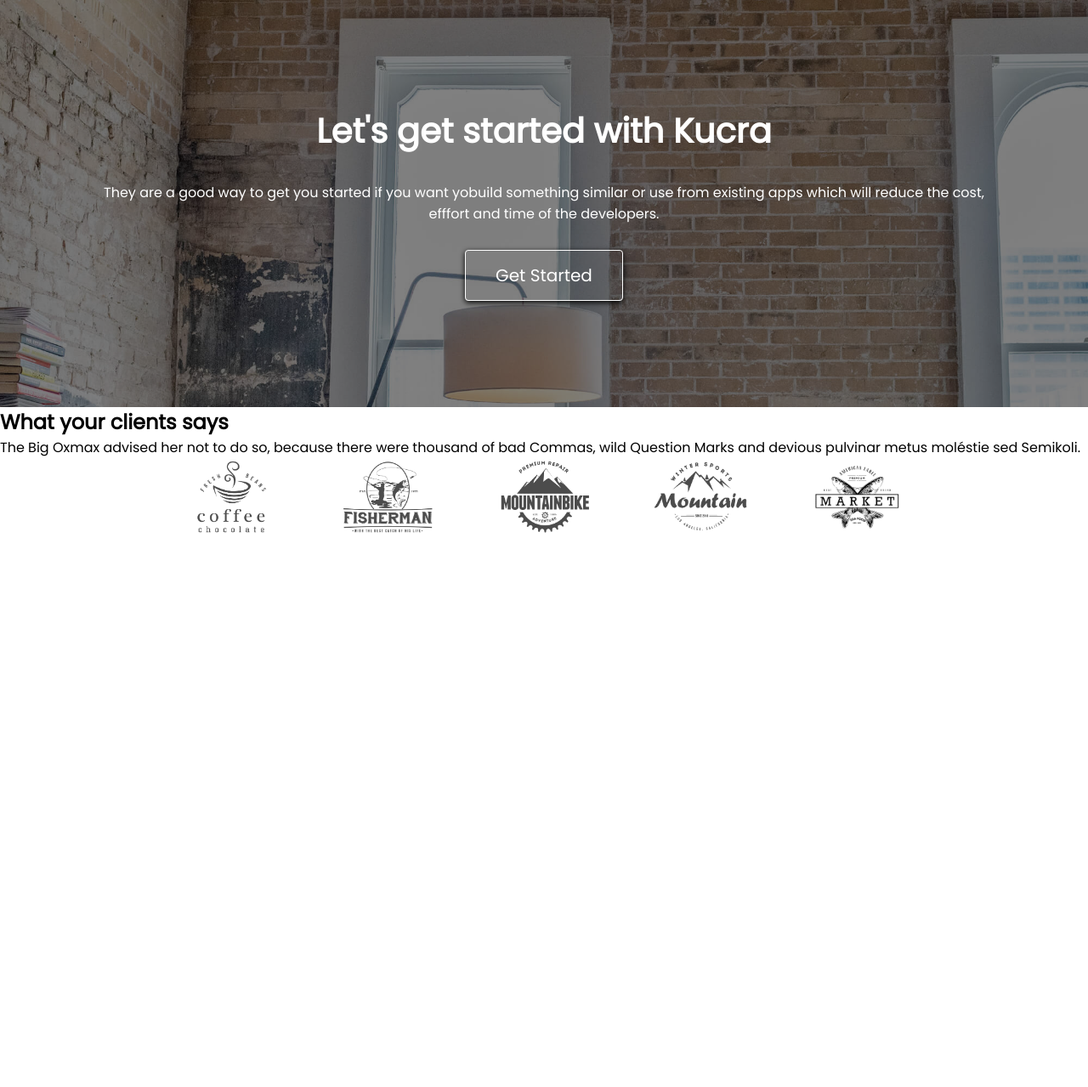
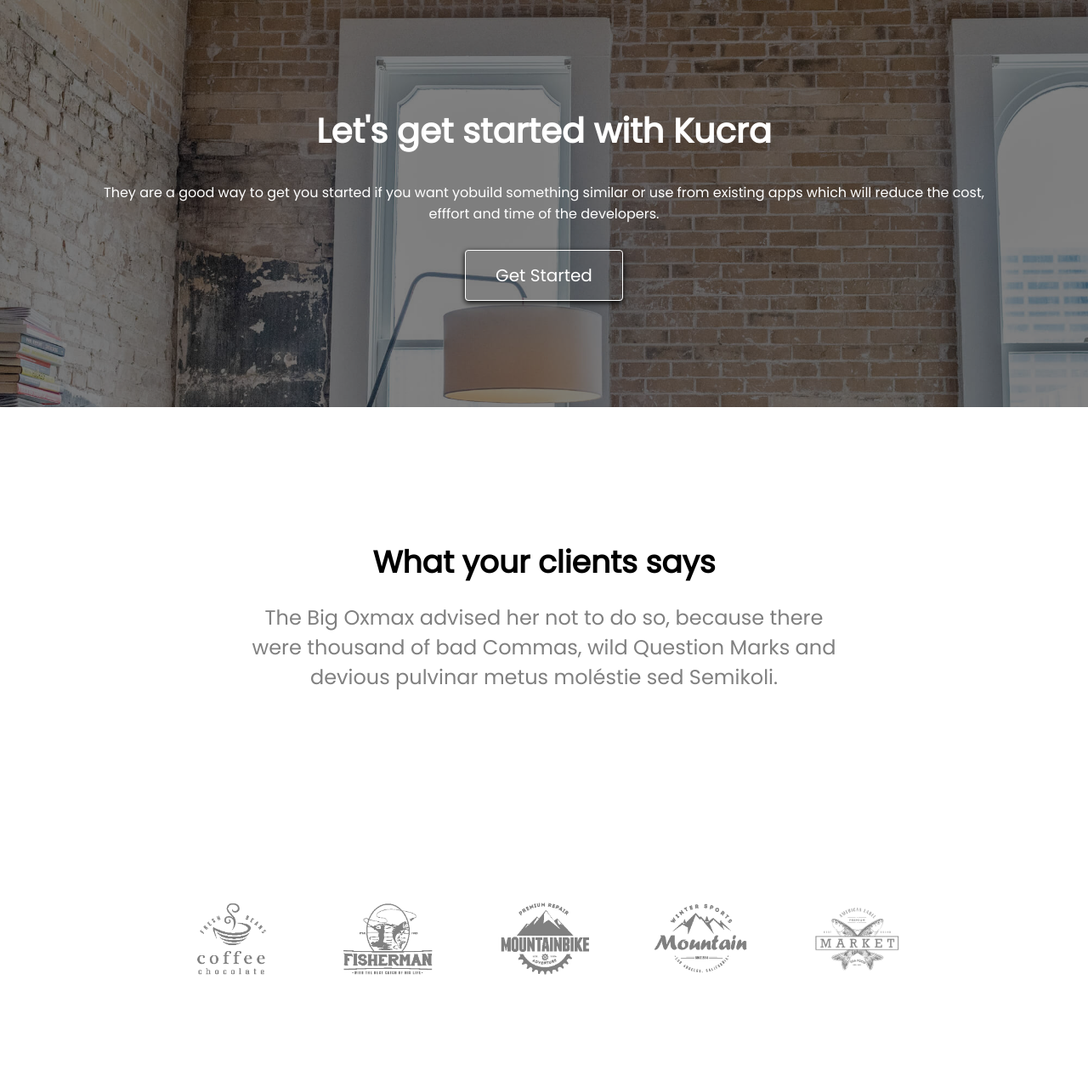
Before and after one commit to KrouriB/kucra, a PHP site: page / in a window 1280 px wide; the page is wider, and only the part inside the window is pictured. Shown: the part 3201-4480 px from the top of that part at 85% size. Run offline with PHP 8.4, Linux system fonts and the light colour scheme; some libraries are stand-ins or nearby versions.

Commit message:
CSS ajout du hover et repossitionnement es éléments

```diff
--- a/index.html
+++ b/index.html
@@ -190,10 +190,12 @@
         </div>
     </section>
     <section class="partie" id="n5">
-        <h2>What your clients says</h2>
-        <p>
-            The Big Oxmax advised her not to do so, because there were thousand of bad Commas, wild Question Marks and devious pulvinar metus moléstie sed Semikoli.
-        </p>
+        <div class="top">
+            <h2>What your clients says</h2>
+            <p>
+                The Big Oxmax advised her not to do so, because there were thousand of bad Commas, wild Question Marks and devious pulvinar metus moléstie sed Semikoli.
+            </p>
+        </div>
         <div id="clientgroupe">
             <figure>
                 <img src="img/coffee.png" alt="">
--- a/style.css
+++ b/style.css
@@ -450,7 +450,11 @@ form{
 
 
 
-
+#n5{
+    display: flex;
+    flex-direction: column;
+    justify-content: space-around;
+}
 
 #n5 > h2{
 
@@ -471,4 +475,9 @@ form{
 #clientgroupe > figure > img{
     min-width: 120px;
     width: 6.25vw;
+    filter: brightness( 100%) contrast(0%);
 }
+
+#clientgroupe > figure > img:hover{
+    filter: brightness(0%) contrast(100%);
+}
```
